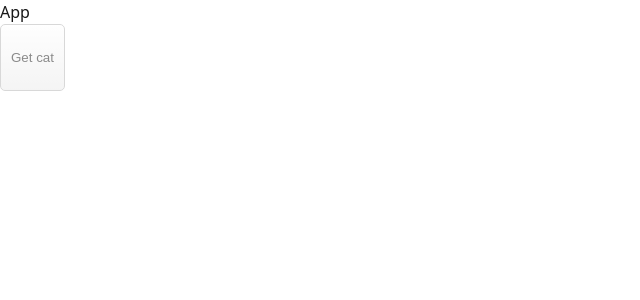
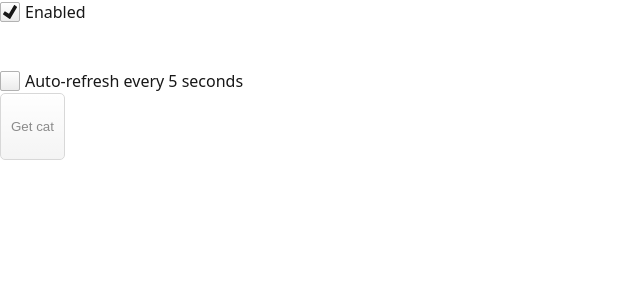
Before and after one commit to anvass/random-cat, a React (Vite) app: page / in a window 1280 px wide. Shown: the top 300 px of the page, without its empty margins (0-640 px from the left). Built offline with nearby package versions, Linux system fonts and the light colour scheme.

Commit message:
feat: checkbox component

```diff
--- a/src/App.tsx
+++ b/src/App.tsx
@@ -1,13 +1,31 @@
 import Button from './components/Button/Button';
+import Checkbox from './components/Checkbox/Checkbox';
 
 const handleClick = () => {
   console.log('Click');
 };
 
+const handleChangeEnabled = () => {
+  console.log('Enabled');
+};
+
+const handleChangeRefresh = () => {
+  console.log('Refresh');
+};
+
 function App() {
   return (
     <>
-      <div>App</div>
+      <Checkbox
+        label="Enabled"
+        checked
+        onChange={handleChangeEnabled}
+      ></Checkbox>
+      <Checkbox
+        label="Auto-refresh every 5 seconds"
+        onChange={handleChangeRefresh}
+      ></Checkbox>
+
       <Button disabled onClick={handleClick}>
         <span>Get cat</span>
       </Button>
--- /dev/null
+++ b/src/components/Checkbox/Checkbox.module.css
@@ -0,0 +1,42 @@
+.checkboxWrapper {
+  display: flex;
+  align-items: center;
+}
+
+.checkboxWrapper + .checkboxWrapper {
+  margin-top: 45px;
+}
+
+.checkbox {
+  -webkit-appearance: none;
+  appearance: none;
+  margin: 0 5px 0 0;
+  display: flex;
+  justify-content: center;
+  align-items: center;
+  width: 20px;
+  height: 20px;
+  font-size: inherit;
+  border: 1px solid #b2b2b2;
+  color: var(--textColor);
+  background: linear-gradient(
+    180deg,
+    rgba(255, 255, 255, 1) 0%,
+    rgba(235, 235, 235, 1) 100%
+  );
+  border-radius: 2px;
+  cursor: pointer;
+}
+
+.checkbox::before {
+  content: '';
+  width: 80%;
+  height: 80%;
+  transform: scale(0);
+  background-color: var(--textColor);
+}
+
+.checkbox:checked::before {
+  transform: scale(1);
+  clip-path: polygon(14% 44%, 0 65%, 50% 100%, 100% 16%, 80% 0%, 43% 62%);
+}
--- /dev/null
+++ b/src/components/Checkbox/Checkbox.tsx
@@ -0,0 +1,23 @@
+import styles from './Checkbox.module.css';
+
+interface CheckboxProps {
+  checked?: boolean;
+  onChange?: () => void;
+  label?: string;
+}
+
+function Checkbox({ checked, onChange = () => {}, label }: CheckboxProps) {
+  return (
+    <label className={styles.checkboxWrapper}>
+      <input
+        type="checkbox"
+        onChange={onChange}
+        className={styles.checkbox}
+        defaultChecked={checked}
+      />
+      <span className={styles.label}>{label}</span>
+    </label>
+  );
+}
+
+export default Checkbox;
```
